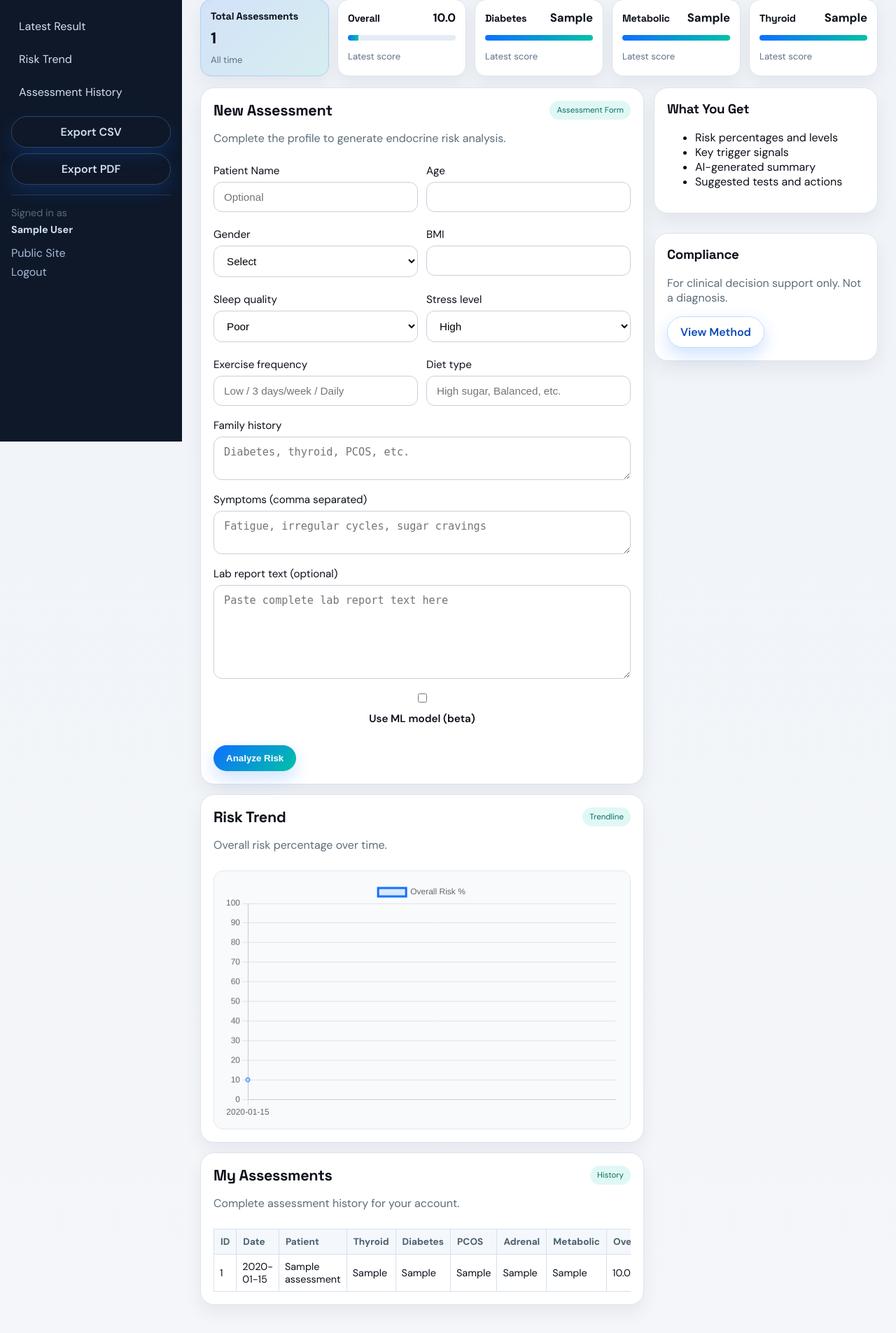
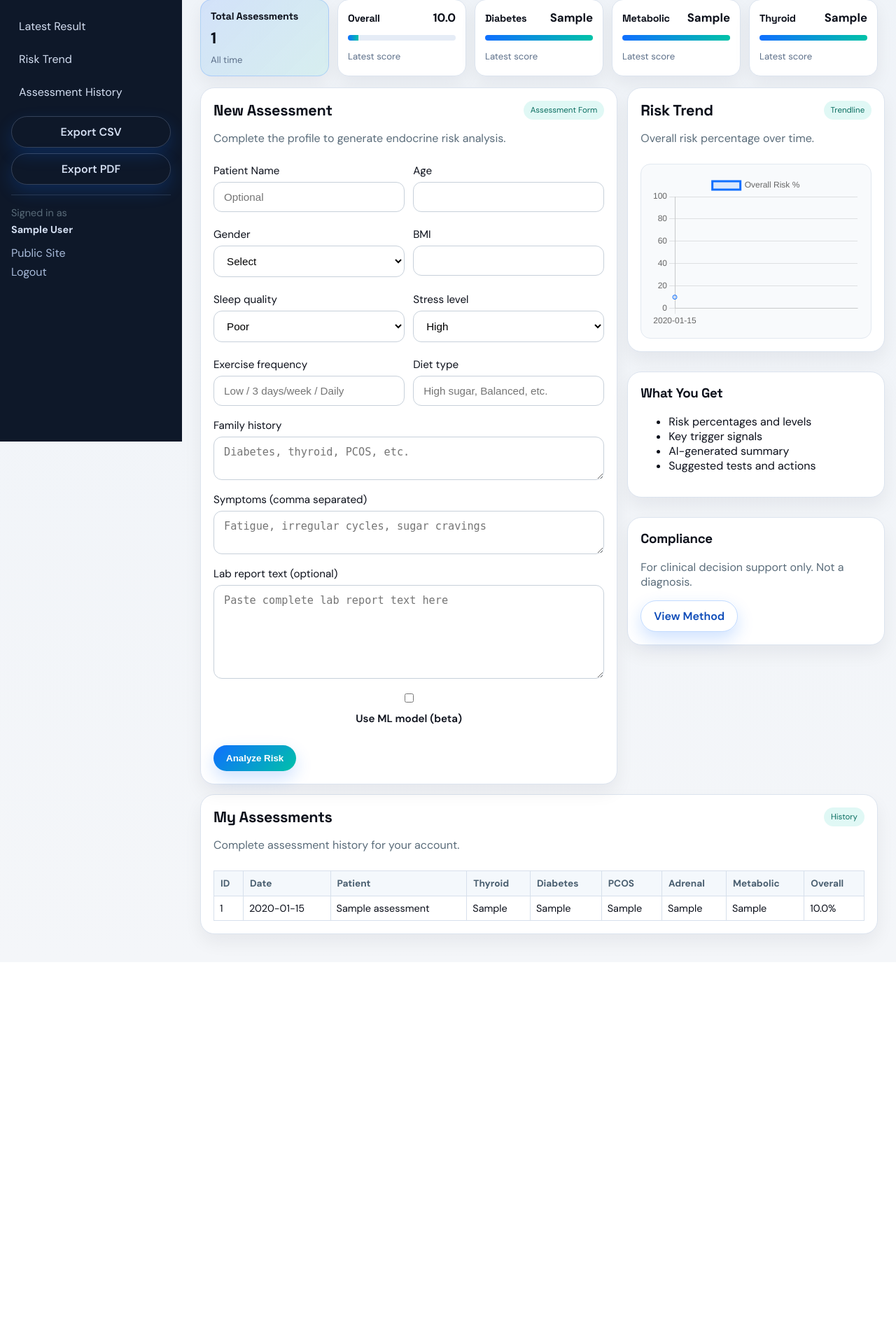
Before and after one commit to endocrineai-hub/endocrine-ai, a Flask app: page /dashboard in a window 1280 px wide. Shown: the part 169-2074 px from the top of the page at 70% size. After the commit the page ends 1533 px from the top, so only its background shows below. Run offline with Flask 3, Linux system fonts and the light colour scheme; the visitor is signed in with stand-in values (Sample User, id 1); tables that the repository leaves empty hold one stand-in row (values such as "Sample post").

Commit message:
Restructure user dashboard into column layout

```diff
--- a/backend/static/css/styles.css
+++ b/backend/static/css/styles.css
@@ -957,15 +957,15 @@ pre { background: #f5f8fb; border: 1px solid var(--line); padding: 10px; border-
 }
 .workspace-grid {
   display: grid;
-  grid-template-columns: 1fr 320px;
+  grid-template-columns: minmax(0, 1.25fr) minmax(300px, 0.75fr);
   gap: 14px;
 }
-.workspace-main {
+.workspace-col {
   min-width: 0;
-}
-.workspace-side {
   display: grid;
   gap: 14px;
+}
+.workspace-col-side {
   align-content: start;
 }
 .side-note h3 {
--- a/backend/templates/user_dashboard.html
+++ b/backend/templates/user_dashboard.html
@@ -84,7 +84,7 @@
       </section>
 
       <section class="workspace-grid">
-        <div class="workspace-main">
+        <div class="workspace-col workspace-col-main">
           <section id="assessment" class="portal-panel">
             <div class="portal-panel-head">
               <div>
@@ -186,7 +186,9 @@
               <p class="muted">For guidance only. Not a medical diagnosis.</p>
             </section>
           </section>
+        </div>
 
+        <aside class="workspace-col workspace-col-side">
           <section id="risk-trend" class="portal-panel">
             <div class="portal-panel-head">
               <div>
@@ -196,8 +198,25 @@
               <span class="chip">Trendline</span>
             </div>
             <div class="chart-card">
-              <canvas id="user-risk-chart" height="180"></canvas>
+              <canvas id="user-risk-chart" height="220"></canvas>
             </div>
+          </section>
+
+          <section class="portal-panel side-note">
+            <h3>What You Get</h3>
+            <ul>
+              <li>Risk percentages and levels</li>
+              <li>Key trigger signals</li>
+              <li>AI-generated summary</li>
+              <li>Suggested tests and actions</li>
+            </ul>
+          </section>
+          <section class="portal-panel side-note">
+            <h3>Compliance</h3>
+            <p class="muted">For clinical decision support only. Not a diagnosis.</p>
+            <a class="btn btn-ghost" href="/about">View Method</a>
+          </section>
+        </aside>
       </section>
 
       <section id="history" class="portal-panel">
@@ -229,25 +248,6 @@
             </tbody>
           </table>
         </div>
-          </section>
-        </div>
-
-        <aside class="workspace-side">
-          <section class="portal-panel side-note">
-            <h3>What You Get</h3>
-            <ul>
-              <li>Risk percentages and levels</li>
-              <li>Key trigger signals</li>
-              <li>AI-generated summary</li>
-              <li>Suggested tests and actions</li>
-            </ul>
-          </section>
-          <section class="portal-panel side-note">
-            <h3>Compliance</h3>
-            <p class="muted">For clinical decision support only. Not a diagnosis.</p>
-            <a class="btn btn-ghost" href="/about">View Method</a>
-          </section>
-        </aside>
       </section>
     </main>
   </div>
```
Lines whose indentation alone changed are shown as unchanged.
